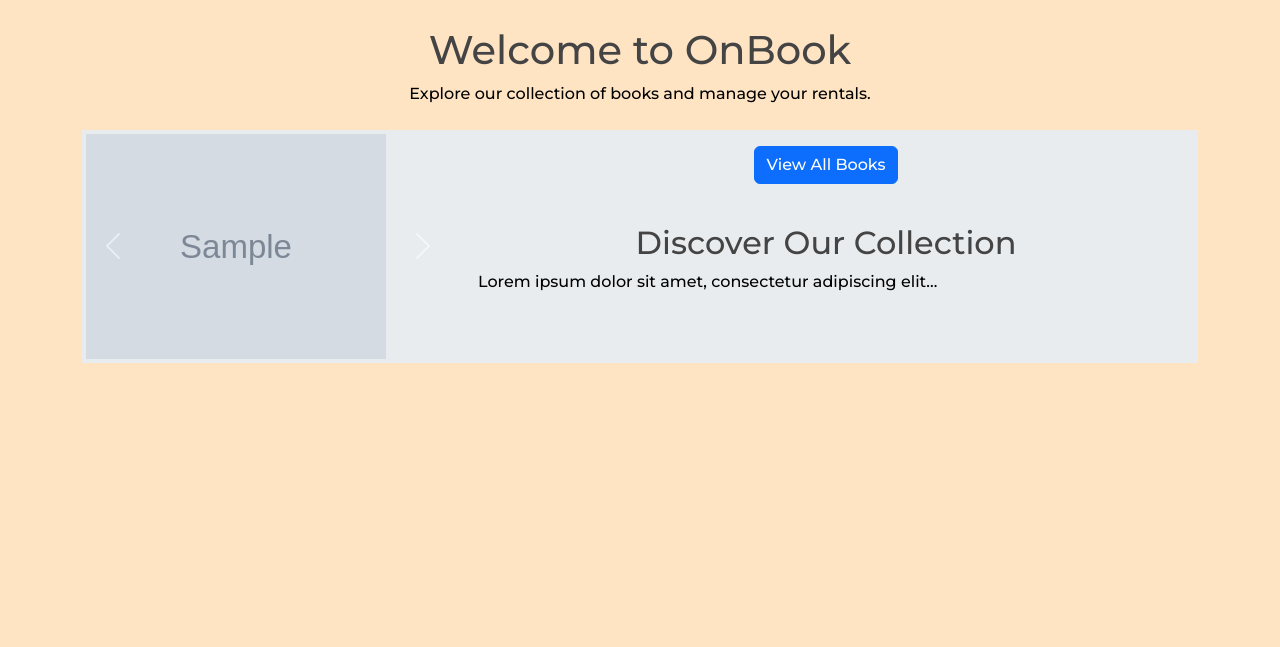
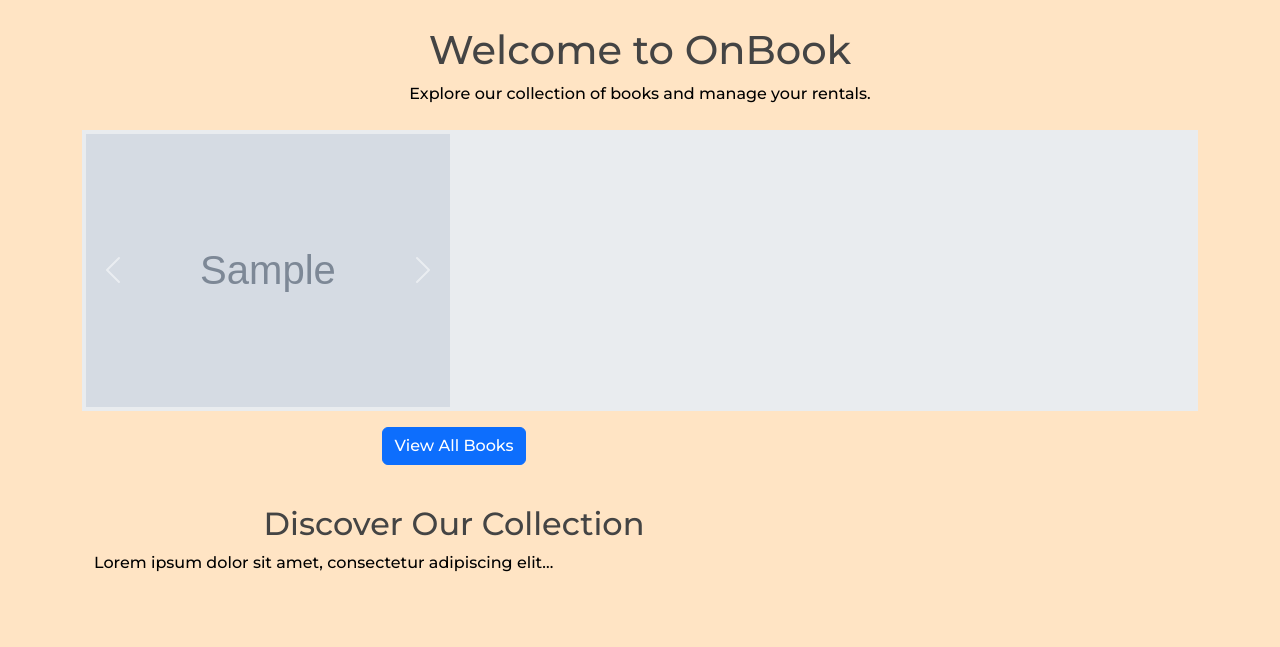
Before and after one commit to Pedrolivares1980/OnBook, a Django app: page / in a window 1280 px wide. Shown: the part 56-703 px from the top of the page. Run offline with Django 4.2, Linux system fonts and the light colour scheme; tables that the repository leaves empty hold one stand-in row (values such as "Sample post"); grey boxes marked "Sample" are stand-in pictures.

Commit message:
carrousel

```diff
--- a/books/templates/books/home.html
+++ b/books/templates/books/home.html
@@ -12,11 +12,8 @@
       <div id="bookCarousel" class="carousel slide" data-bs-ride="carousel">
         <div class="carousel-inner">
           {% for book in random_books %}
-          <div class="carousel-item {% if forloop.first %}active{% endif %} ">
-            <!-- Check if book has a cover_image -->
-            {% if book.cover_image %}
-            <img src="{{ book.cover_image.url }}" class="d-block" alt="{{ book.title }} " style="max-height: 400px; max-width: 300px;">
-            {% endif %}
+          <div class="carousel-item {% if forloop.first %}active{% endif %}">
+            <img src="{{ book.cover_image.url }}" class="d-block w-100" alt="{{ book.title }}">
           </div>
           {% endfor %}
         </div>
@@ -29,6 +26,8 @@
           <span class="carousel-control-next-icon" aria-hidden="true"></span>
           <span class="visually-hidden">Next</span>
         </a>
+      </div>
+    </div>
   </div>
 </div>
 <div class="col-lg-8 order-lg-2">
```
Lines whose indentation alone changed are shown as unchanged.
